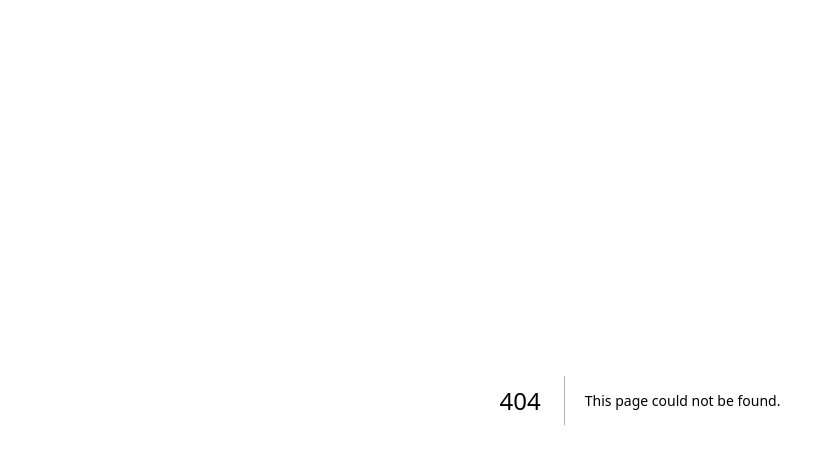
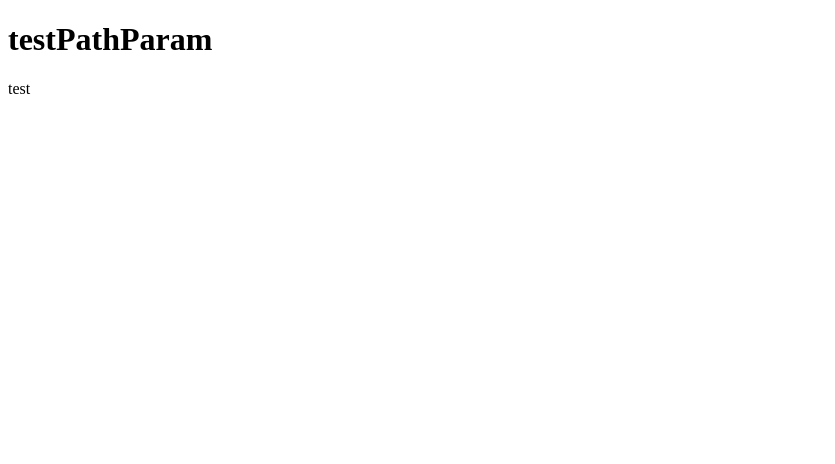
Before and after one commit to shichisan21/drag-test, a Next.js app: page /post/test in a window 1280 px wide. Before the commit this address had no page. Shown: the top 464 px of the page, without its empty margins (0-835 px from the left). Built offline with nearby package versions, Linux system fonts and the light colour scheme.

Commit message:
pathparameter

```diff
--- a/src/components/SideMenu.tsx
+++ b/src/components/SideMenu.tsx
@@ -18,6 +18,9 @@ const SideMenu: FC<SideMenuProps> = () => {
     setOpen(!open);
   };
 
+  const testParameter = "test";
+  const address = `/post/${testParameter}`;
+
   return (
     <Drawer anchor='left' open={true} variant='persistent' sx={{ width: 240 }}>
       <List>
@@ -30,7 +33,7 @@ const SideMenu: FC<SideMenuProps> = () => {
         >
           <ListItemButton>Page1</ListItemButton>
         </Link>
-        <Link href='/about'>
+        <Link href={address}>
           <ListItemButton>Page2</ListItemButton>
         </Link>
         <ListItemButton onClick={handleClick}>
--- /dev/null
+++ b/src/pages/post/[pathParam].tsx
@@ -0,0 +1,14 @@
+import { useRouter } from "next/router";
+
+const TestPathParam = () => {
+  const router = useRouter();
+  const { pathParam } = router.query;
+  return (
+    <div>
+      <h1>testPathParam</h1>
+      <p>{pathParam}</p>
+    </div>
+  );
+};
+
+export default TestPathParam;
```
